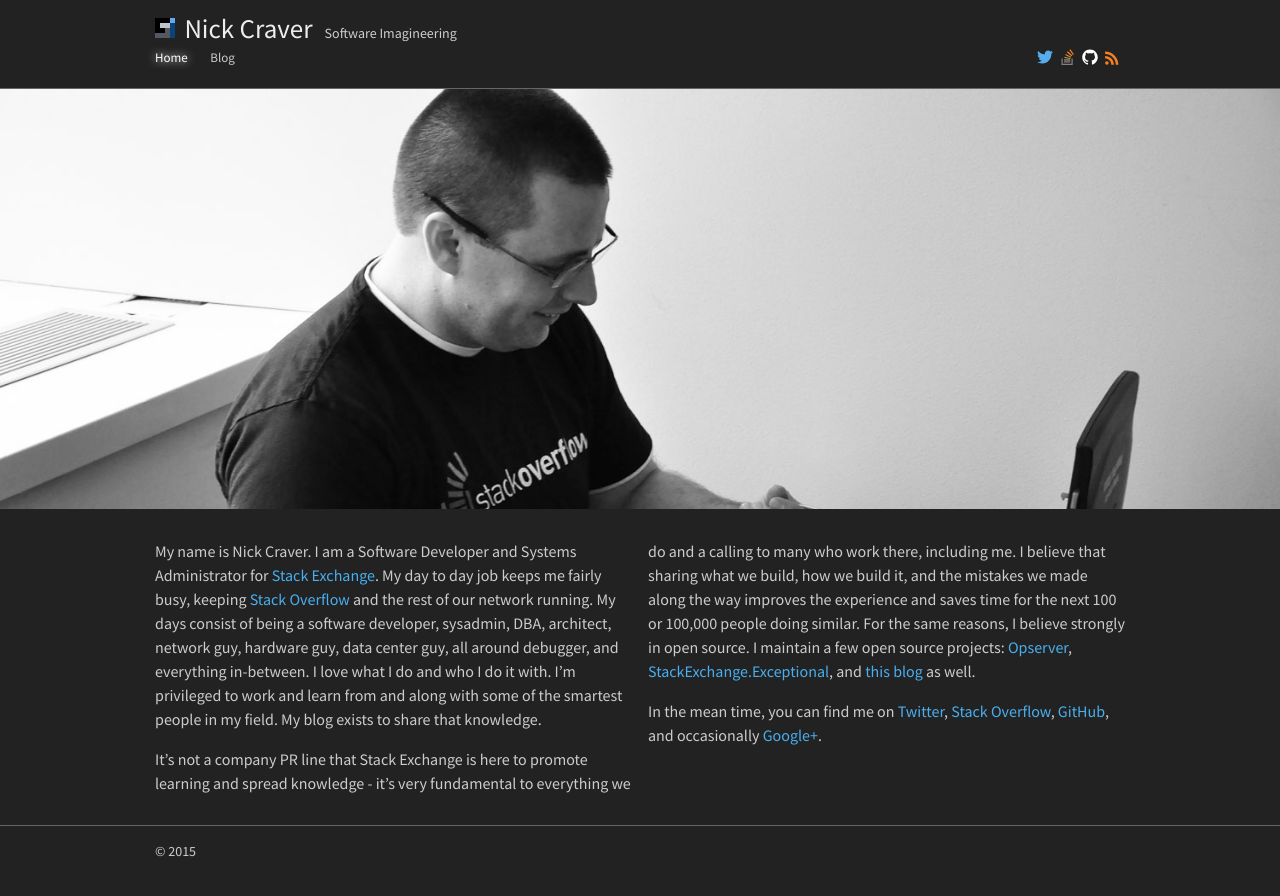
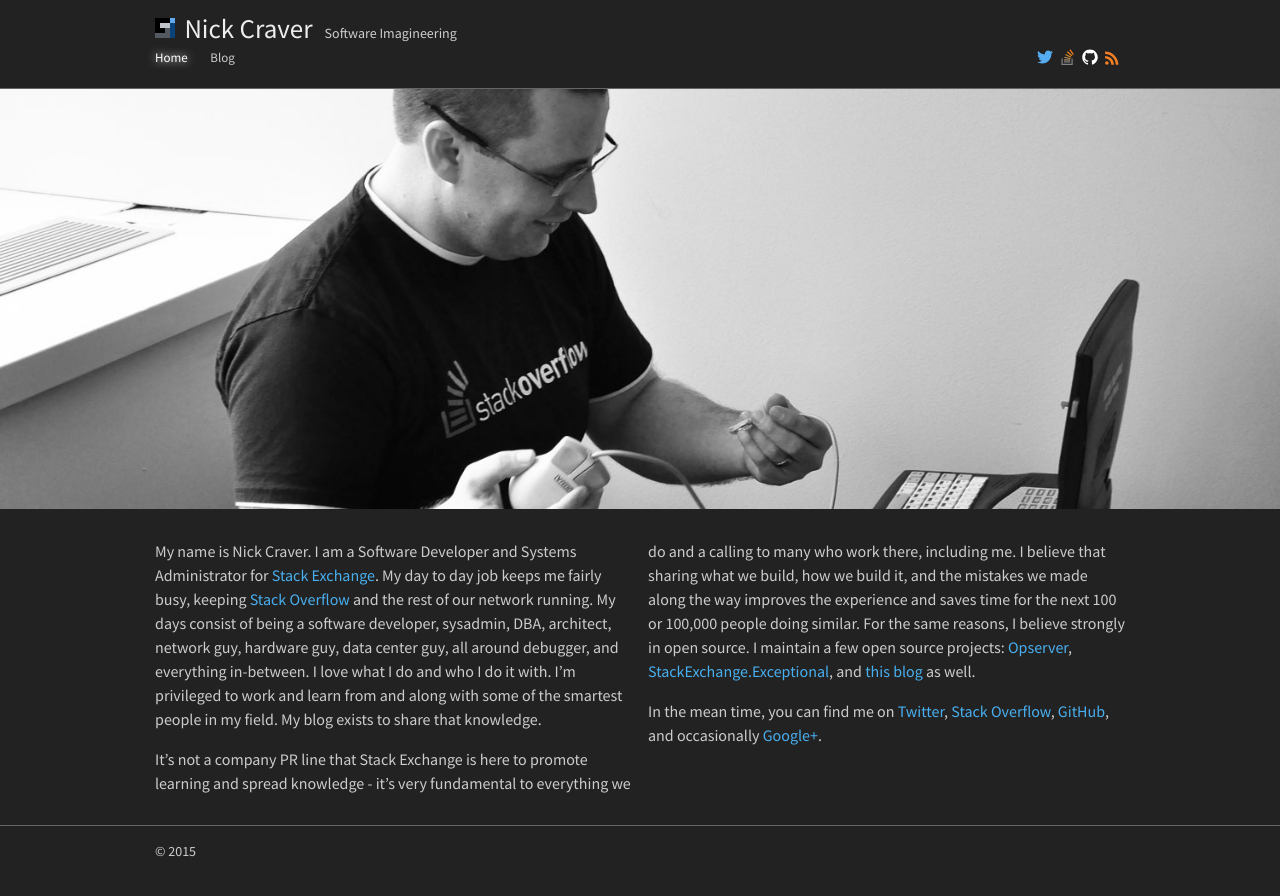
Before and after one commit to NickCraver/nickcraver.github.com, a Jekyll site: the page built from index.html, in a window 1280 px wide. Shown: the top 896 px of the page. Built offline with Jekyll 4.4.1, drawn with Linux system fonts in a browser that asks for light colours; the list of posts is cut into pages by our own code.

Commit message:
Fix background: override

```diff
--- a/_sass/_layout.scss
+++ b/_sass/_layout.scss
@@ -150,7 +150,7 @@
     // This is explicitly inline to parallelize loading
     //background: url(../images/nick.jpg);
     //background-size: cover;
-    background-position: center center;
+    //background-position: center center;
     width: 100%;
     height: 420px;
     @include media-query($on-phone) {
--- a/index.html
+++ b/index.html
@@ -3,7 +3,7 @@ layout: full
 section: home
 ---
     <section>
-      <div class="about-cover" style="background: url(/images/nick.jpg); background-size: cover;"></div>{% capture about_include %}{% include about.md %}{% endcapture %}
+      <div class="about-cover" style="background: url(/images/nick.jpg); background-size: cover; background-position: center center;"></div>{% capture about_include %}{% include about.md %}{% endcapture %}
       <div class="page-content">
         <div class="wrapper col-2">
         {{ about_include | markdownify }}
```
